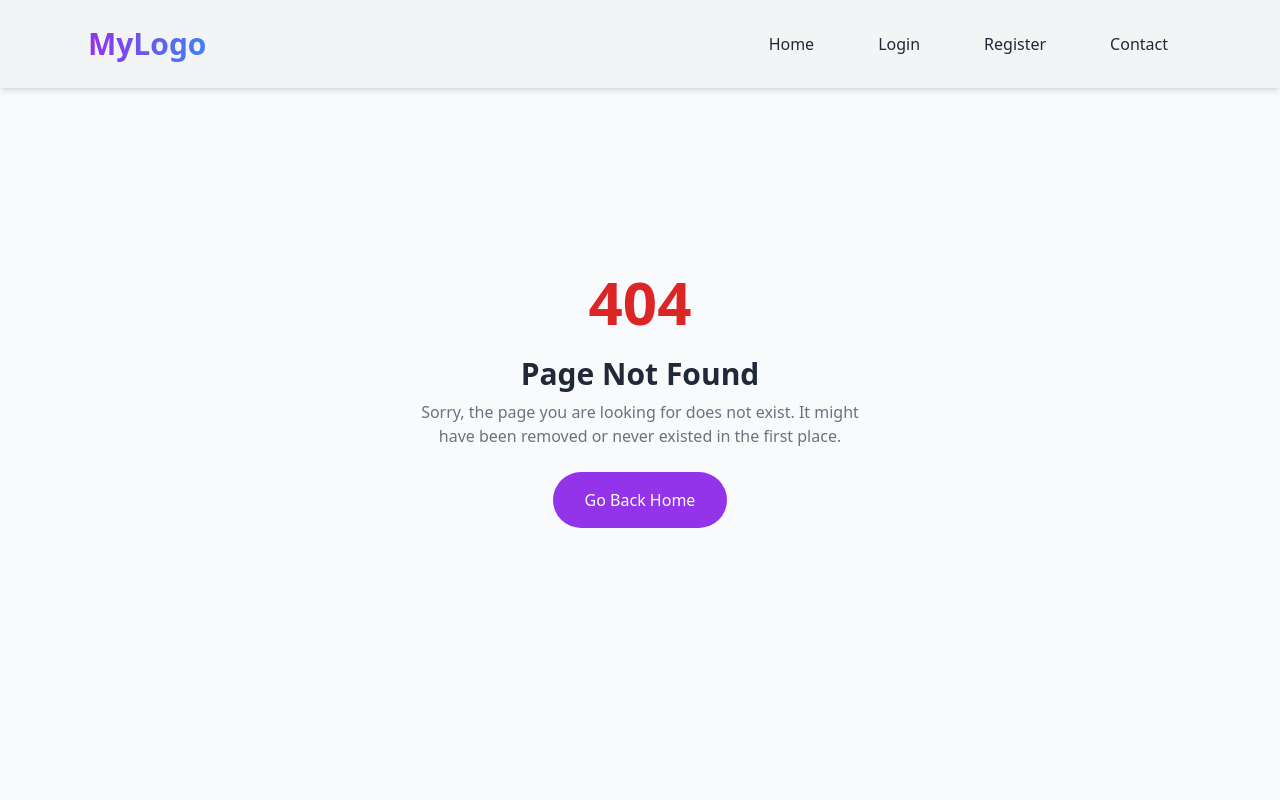
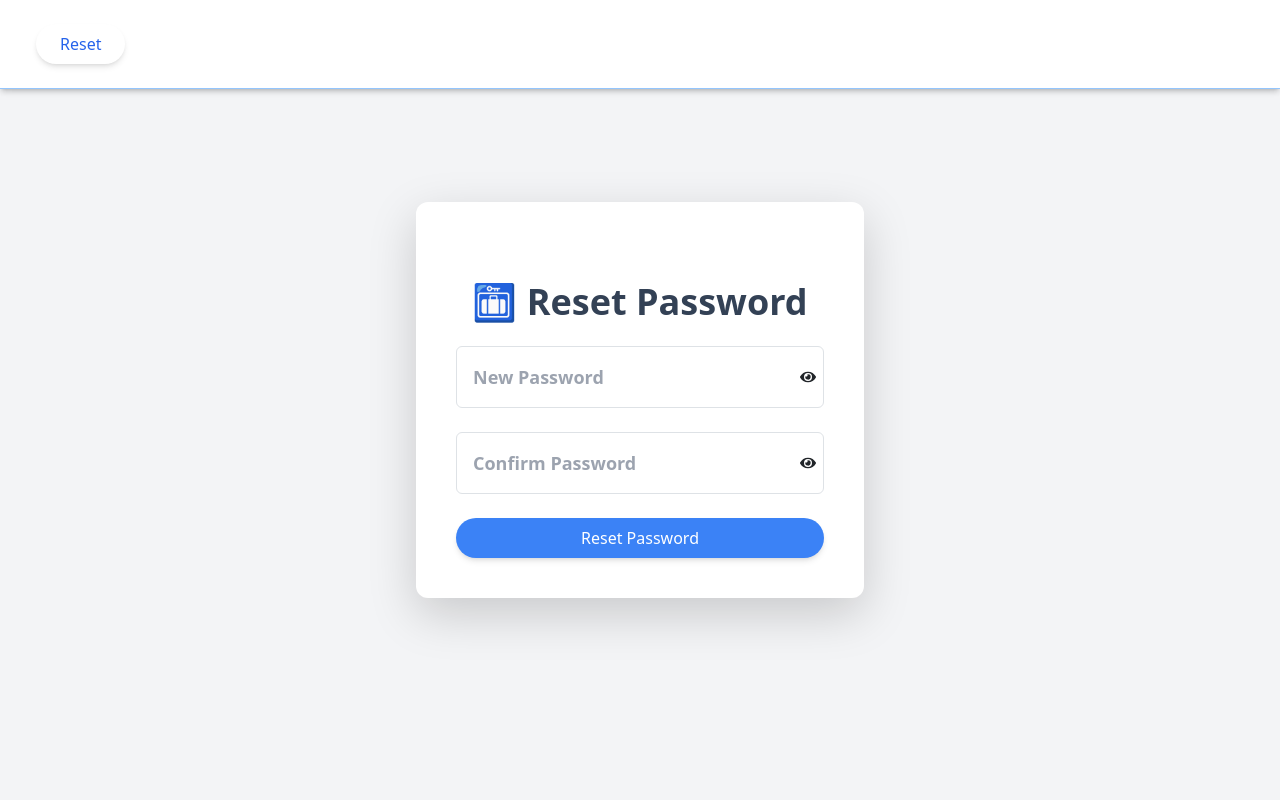
Before and after one commit to Emmanuel10701/Airline_Frontent_React, a React (Vite) app: page /reset-password/1/1 in a window 1280 px wide. Shown: the top 800 px of the page. Built offline with nearby package versions, Linux system fonts and the light colour scheme; the HTML template or start-up script is replaced by a standard one.

Commit message:
Updated ApplicationSerializer to include all fields and modified request format

```diff
--- a/package.json
+++ b/package.json
@@ -25,7 +25,7 @@
     "react-intersection-observer": "^9.13.1",
     "react-router-dom": "^6.26.2",
     "react-slick": "^0.30.2",
-    "react-toastify": "^10.0.5",
+    "react-toastify": "^10.0.6",
     "slick-carousel": "^1.8.1"
   },
   "devDependencies": {
--- a/src/App.jsx
+++ b/src/App.jsx
@@ -1,24 +1,27 @@
 import React from 'react';
 import { BrowserRouter as Router, Routes, Route } from 'react-router-dom';
-import MyPage from '../src/components/homepage'; // Your existing component
-import Navbar from '../src/components/navbar'; // Import the Navbar
-import Footer from './components/footer.jsx'; // Import the Footer
-import NotFound from '../src/NotFound'; // Import the NotFound component
-import AccountSelection from './components/account'; // Import the AccountSelection component
-import Contact from '../src/pages/contact'; // Import the Contact component
-import Register from '../src/pages/register'; // Import the Register component
-import Login from '../src/pages/login'; // Import the Login component
-import Reset from '../src/pages/reset.jsx'; // Import the Login component
-import Forgot from '../src/pages/forgot.jsx'; // Import the Login component
-import Joblist from '../src/pages/jobaspage.jsx'; // Import the Joblist component
-import JobDetail from '../src/pages/jobDetail.jsx'; // Import the JobDetail component
-import Clientdashboard from '../src/pages/clientdashboard.jsx'; // Import the Clientdashboard component
-import FreelancerDashboard from '../src/pages/freelancer.jsx'; // Import the FreelancerDashboard component
+import MyPage from '../src/components/homepage';
+import Navbar from '../src/components/navbar';
+import Footer from './components/footer.jsx';
+import NotFound from '../src/NotFound';
+import AccountSelection from './components/account';
+import Contact from '../src/pages/contact';
+import Register from '../src/pages/register';
+import Login from '../src/pages/login';
+import Reset from '../src/pages/reset.jsx'; // Reset Password component
+import Forgot from '../src/pages/forgot.jsx';
+import Joblist from '../src/pages/jobaspage.jsx';
+import JobDetail from '../src/pages/jobDetail.jsx';
+import ClientDashboard from '../src/pages/clientdashboard.jsx';
+import FreelancerDashboard from '../src/pages/freelancer.jsx';
 
 const App = () => {
+    const currentPath = window.location.pathname;
+
     return (
         <Router>
-            {window.location.pathname !== '/clientdashboard' && window.location.pathname !== '/freelacer' && <Navbar />} {/* Render Navbar except on Clientdashboard and FreelancerDashboard */}
+            {/* Conditionally render Navbar and Footer */}
+            {currentPath !== '/clientdashboard' && currentPath !== '/freelancer' && <Navbar />}
             <Routes>
                 <Route path="/" element={<MyPage />} />
                 <Route path="/post-job" element={<div>Post Job Page</div>} />
@@ -26,16 +29,16 @@ const App = () => {
                 <Route path="/find-job" element={<div>Find Job Page</div>} />
                 <Route path="/contact" element={<Contact />} />
                 <Route path="/register" element={<Register />} />
-                <Route path="/reset-password" element={<Reset />} />
+                <Route path="/reset-password/:uidb64/:token" element={<Reset />} />
                 <Route path="/forgot-password" element={<Forgot />} />
                 <Route path="/login" element={<Login />} />
                 <Route path="/jobslist" element={<Joblist />} />
-                <Route path="/clientdashboard" element={<Clientdashboard />} />
-                <Route path="/freelacer" element={<FreelancerDashboard />} />
+                <Route path="/clientdashboard" element={<ClientDashboard />} />
+                <Route path="/freelancer" element={<FreelancerDashboard />} />
                 <Route path="/jobDetail/:jobId" element={<JobDetail />} />
                 <Route path="*" element={<NotFound />} />
             </Routes>
-            {window.location.pathname !== '/clientdashboard' && window.location.pathname !== '/freelacer' && <Footer />} {/* Render Footer except on Clientdashboard and FreelancerDashboard */}
+            {currentPath !== '/clientdashboard' && currentPath !== '/freelancer' && <Footer />}
         </Router>
     );
 };
--- a/src/pages/reset.jsx
+++ b/src/pages/reset.jsx
@@ -1,18 +1,17 @@
 import React, { useState } from 'react';
-import { useNavigate } from 'react-router-dom'; // Update for React Router
+import { useNavigate } from 'react-router-dom';
 import { toast, ToastContainer } from 'react-toastify';
 import 'react-toastify/dist/ReactToastify.css';
 import CircularProgress from '@mui/material/CircularProgress';
 import { FaEye, FaEyeSlash } from 'react-icons/fa';
 
 const ResetPasswordPage = () => {
-  const navigate = useNavigate(); // Use useNavigate
+  const navigate = useNavigate();
   const [newPassword, setNewPassword] = useState('');
   const [confirmPassword, setConfirmPassword] = useState('');
   const [loading, setLoading] = useState(false);
   const [showPassword, setShowPassword] = useState(false);
 
-  // Extract uidb64 and token from the URL
   const uidb64 = new URLSearchParams(window.location.search).get('uidb64');
   const token = new URLSearchParams(window.location.search).get('token');
 
@@ -20,7 +19,6 @@ const ResetPasswordPage = () => {
     e.preventDefault();
     setLoading(true);
 
-    try {
     if (newPassword.length < 8) {
       toast.error('Password must be at least 8 characters long');
       setLoading(false);
@@ -32,21 +30,22 @@ const ResetPasswordPage = () => {
       return;
     }
 
-      const response = await fetch(`http://127.0.0.1:8000/api/auth/reset-password-confirm/${uidb64}/${token}/`, {
+    try {
+      const response = await fetch(`http://127.0.0.1:8000/api/auth/reset-password/${uidb64}/${token}/`, {
         method: 'POST',
         headers: {
           'Content-Type': 'application/json',
         },
-        body: JSON.stringify({ new_password: newPassword }), // Updated to match backend
+        body: JSON.stringify({ new_password: newPassword, confirm_password: confirmPassword }),
       });
 
       const result = await response.json();
 
       if (response.ok) {
         toast.success(result.message);
-        navigate('/login'); // Use navigate to redirect
+        navigate('/login');
       } else {
-        toast.error(result.message);
+        toast.error(result.error || result.message || 'Error resetting password');
       }
     } catch (error) {
       toast.error('Failed to reset password');
@@ -65,7 +64,7 @@ const ResetPasswordPage = () => {
           </div>
         </div>
       </div>
-      <div className="flex items-center md:m-10 justify-center min-h-screen bg-gray-100 p-4">
+      <div className="flex items-center justify-center min-h-screen bg-gray-100 p-4">
         <form onSubmit={handleSubmit} className="max-w-md w-full bg-white p-10 rounded-xl shadow-lg">
           <h2 className="text-4xl mt-10 text-slate-700 font-extrabold mb-6 text-center">🛅 Reset Password</h2>
 
@@ -75,7 +74,7 @@ const ResetPasswordPage = () => {
               value={newPassword}
               onChange={(e) => setNewPassword(e.target.value)}
               placeholder="New Password"
-              className={`w-full p-2 border ${newPassword ? 'border-green-500' : 'border-gray-300'} rounded-md transition-colors`}
+              className={`w-full p-3 text-lg font-semibold border ${newPassword ? 'border-green-500' : 'border-gray-300'} rounded-md transition-colors`}
               required
             />
             <span onClick={() => setShowPassword(!showPassword)} className="absolute right-2 top-1/2 transform -translate-y-1/2 cursor-pointer">
@@ -89,7 +88,7 @@ const ResetPasswordPage = () => {
               value={confirmPassword}
               onChange={(e) => setConfirmPassword(e.target.value)}
               placeholder="Confirm Password"
-              className={`w-full p-2 border ${confirmPassword ? 'border-green-500' : 'border-gray-300'} rounded-md transition-colors`}
+              className={`w-full p-3 text-lg font-semibold border ${confirmPassword ? 'border-green-500' : 'border-gray-300'} rounded-md transition-colors`}
               required
             />
             <span onClick={() => setShowPassword(!showPassword)} className="absolute right-2 top-1/2 transform -translate-y-1/2 cursor-pointer">
```
Also changed, not shown: 1 other file (tests, documents, lock files or other folders). Lines whose indentation alone changed are shown as unchanged.
